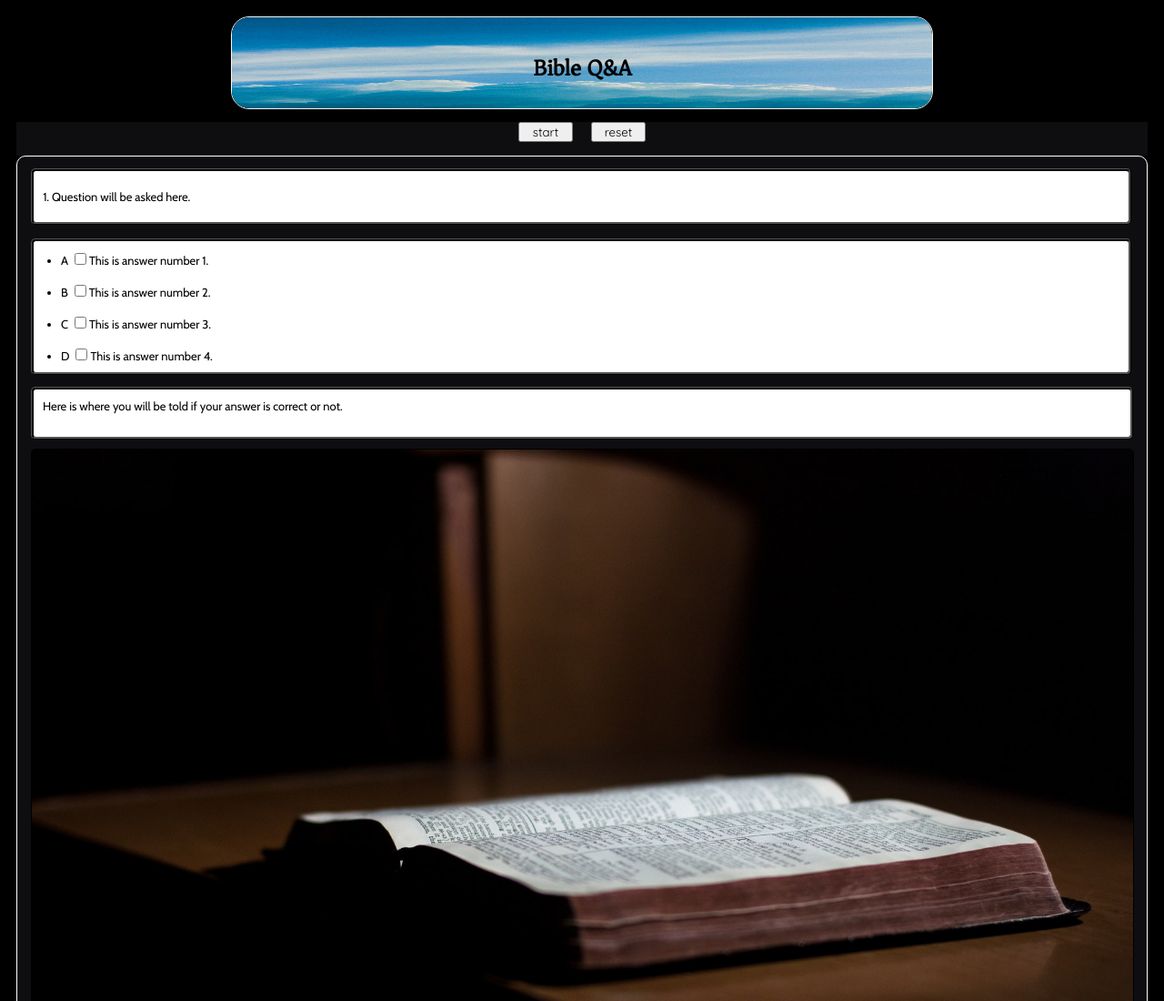
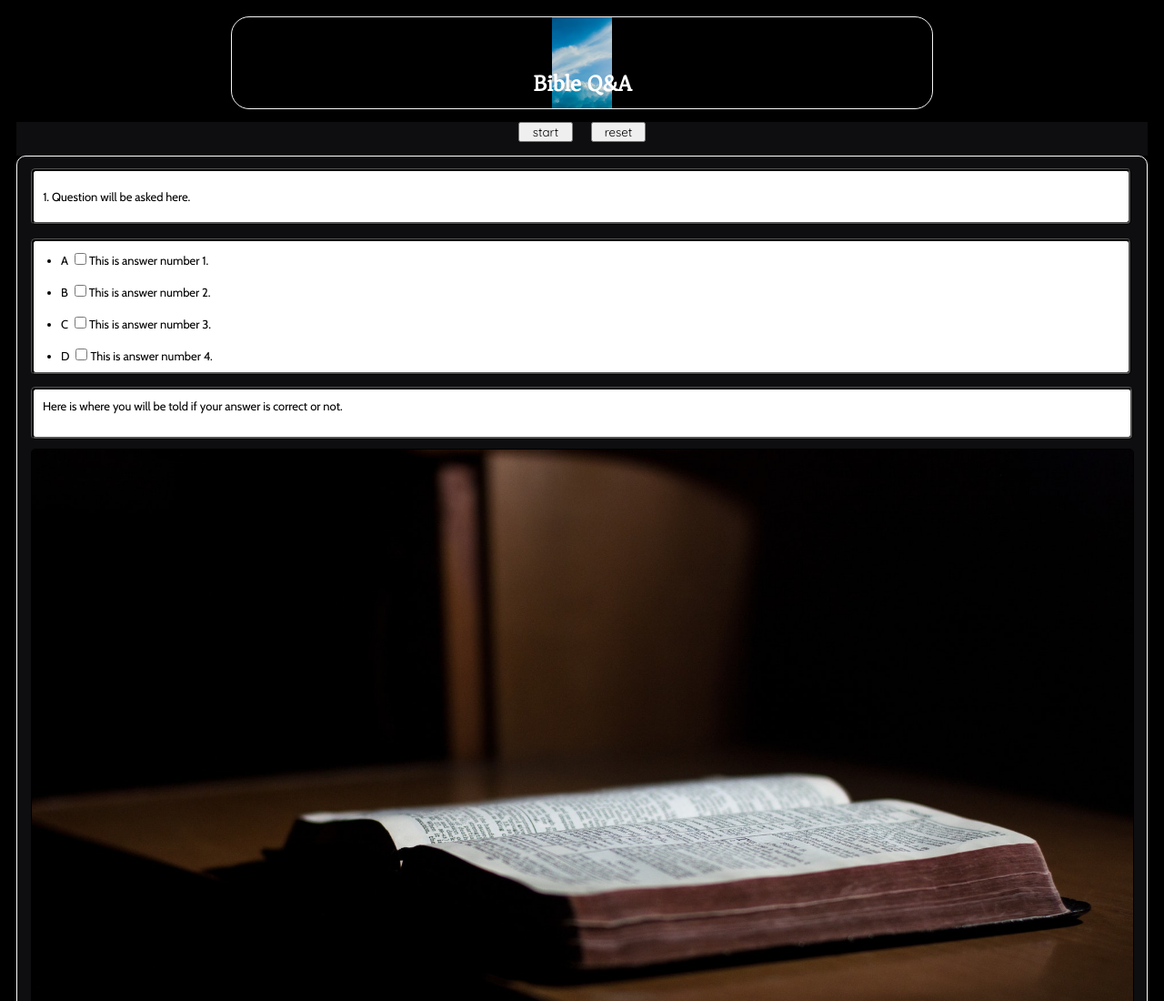
Before and after one commit to chrism-48/bible-multi-choice, a plain HTML site: page index.html in a window 1280 px wide. Shown: the top 1100 px of the page at 91% size. Drawn offline with Linux system fonts and the light colour scheme.

Commit message:
changed image and styling

```diff
--- a/style.css
+++ b/style.css
@@ -46,6 +46,8 @@ body {
     border-style:solid;
     border-width:1px;
     border-color:rgb(245, 245, 245);
+    object-fit: scale-down;
+
 
 }
 
@@ -65,9 +67,9 @@ h1 {
     margin: 0 auto;
     left: 0;
     right: 0;
-    top: 30%;
+    top: 45%;
     text-align: center;
-    color:rgb(0, 0, 0);
+    color:rgb(255, 255, 255);
     font-size:25px;
 }
 
```
